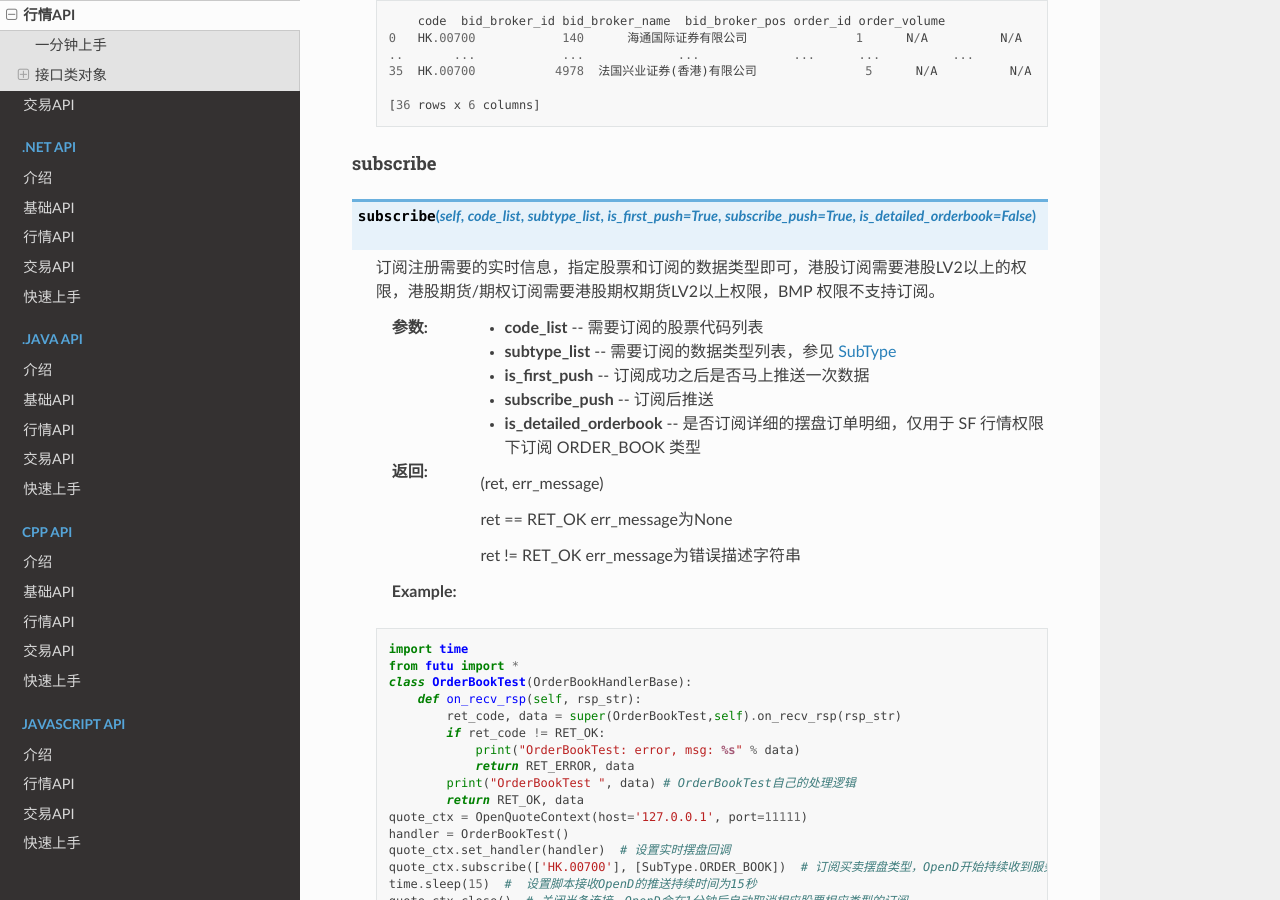
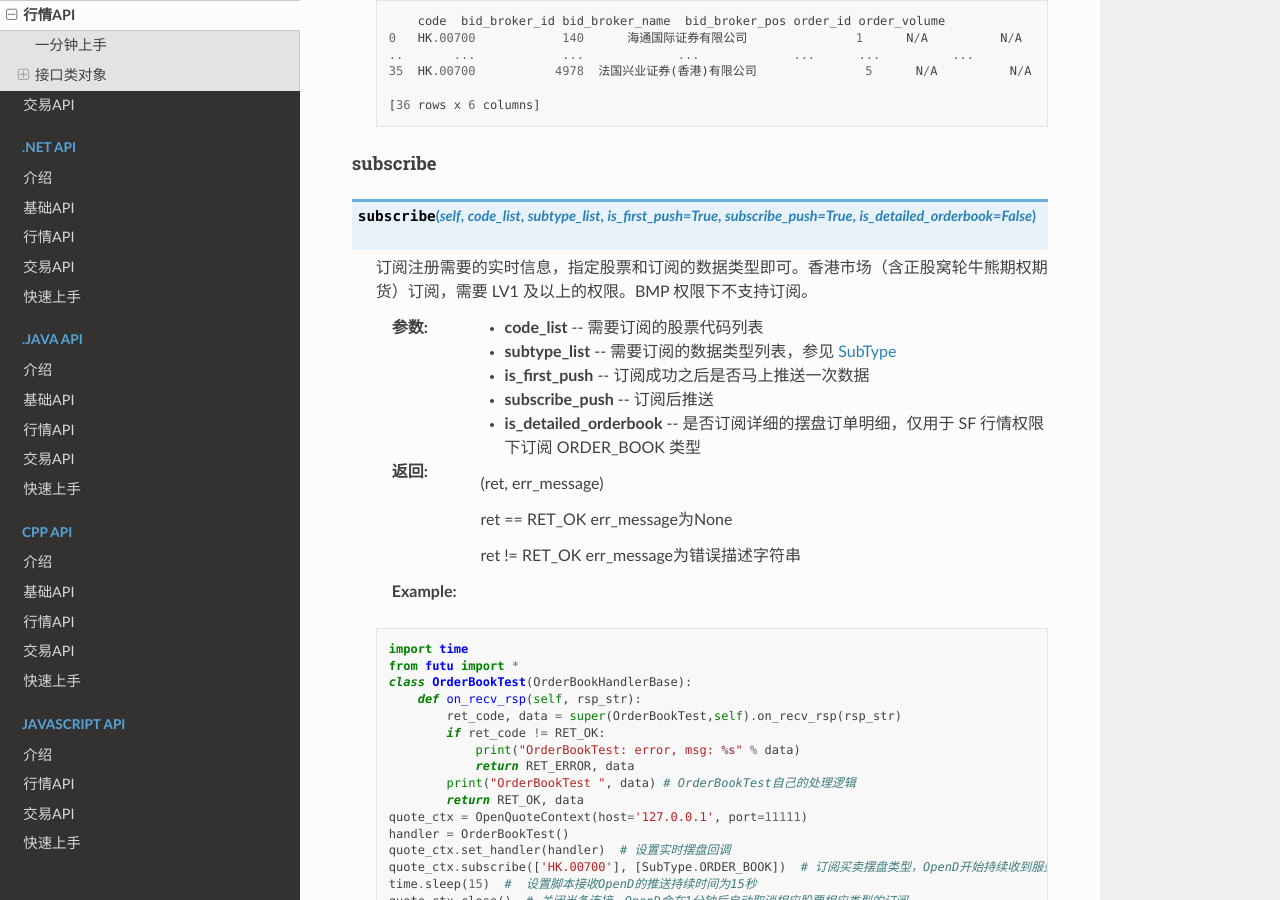
Before and after one commit to FutunnOpen/futu-api-doc, a Sphinx documentation site: the page built from doc_maker/source/api/Quote_API.rst, in a window 1280 px wide and 900 px high, scrolled down 18123 px. Built offline with Sphinx 7.4.7 and the Read the Docs theme 2.0.0, drawn with Linux system fonts in a browser that asks for light colours.

Commit message:
fix 订阅subscribe的说明，“香港市场（含正股窝轮牛熊期权期货）订阅，需要 LV1 及以上的权限。BMP 权限下不支持订阅。”

```diff
--- a/doc_maker/source/api/Quote_API.rst
+++ b/doc_maker/source/api/Quote_API.rst
@@ -889,7 +889,7 @@ subscribe
 
 ..  py:function:: subscribe(self, code_list, subtype_list, is_first_push=True, subscribe_push=True, is_detailed_orderbook=False)
 
- 订阅注册需要的实时信息，指定股票和订阅的数据类型即可，港股订阅需要港股LV2以上的权限，港股期货/期权订阅需要港股期权期货LV2以上权限，BMP 权限不支持订阅。
+ 订阅注册需要的实时信息，指定股票和订阅的数据类型即可。香港市场（含正股窝轮牛熊期权期货）订阅，需要 LV1 及以上的权限。BMP 权限下不支持订阅。
 
  :param code_list: 需要订阅的股票代码列表
  :param subtype_list: 需要订阅的数据类型列表，参见 SubType_
```
